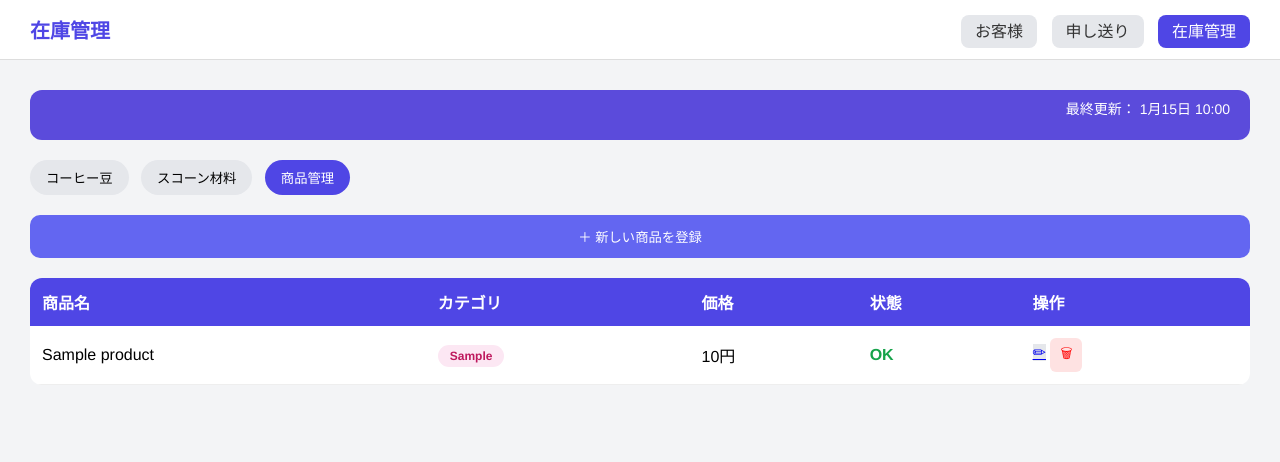
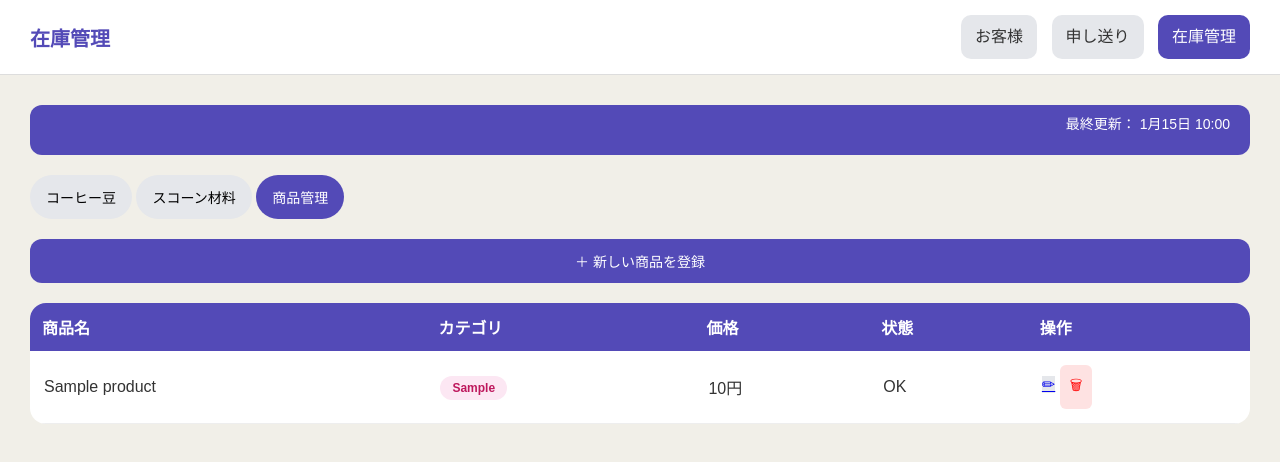
Before and after one commit to olenap8-wq/cafe_management, a Flask app: page / in a window 1280 px wide. Shown: the top 462 px of the page. Run offline with Flask 3, Linux system fonts and the light colour scheme; tables that the repository leaves empty hold one stand-in row (values such as "Sample post"); parts of the project's set-up code (start-up, migrations or seed data) failed here and were passed over.

Commit message:
Figmaと完全一致
Figmaと完全一致させるために整理＆統一しました

```diff
--- a/static/style.css
+++ b/static/style.css
@@ -1,10 +1,12 @@
+/* ===== 全体 ===== */
 body {
-    font-family: "Helvetica", sans-serif;
-    background-color: #f3f4f6;
+    font-family: "Noto Sans JP", sans-serif;
+    background-color: #F1EFE8;
     margin: 0;
+    color: #333;
 }
 
-/* ヘッダー */
+/* ===== ヘッダー ===== */
 .header {
     display: flex;
     justify-content: space-between;
@@ -17,47 +19,52 @@ body {
 .header h1 {
     margin: 0;
     font-size: 20px;
-    color: #4f46e5;
+    color: #534AB7;
 }
 
+/* ===== ナビ ===== */
 .nav-buttons a {
+    display: inline-block;
+    min-height: 44px;
+    line-height: 44px;
+    padding: 0 14px;
     margin-left: 10px;
-    text-decoration: none;
-    padding: 8px 14px;
-    border-radius: 8px;
+    border-radius: 10px;
     background: #e5e7eb;
     color: #333;
+    text-decoration: none;
 }
 
 .nav-buttons a.active {
-    background: #4f46e5;
+    background: #534AB7;
     color: white;
 }
 
-/* コンテンツ */
+/* ===== コンテンツ ===== */
 .container {
     padding: 30px;
 }
 
-/* タブ */
+/* ===== タブ ===== */
 .tabs {
     margin-bottom: 20px;
 }
 
 .tabs button {
-    padding: 8px 14px;
+    min-height: 44px;
+    padding: 10px 16px;
+    border-radius: 999px;
     border: none;
-    border-radius: 8px;
-    margin-right: 8px;
     background: #e5e7eb;
     cursor: pointer;
 }
 
 .tabs .active {
-    background: #4f46e5;
+    background: #534AB7;
     color: white;
 }
 
+/* ===== 最終更新 ===== */
 .last-updated {
     text-align: right;
     font-size: 13px;
@@ -65,60 +72,98 @@ body {
     margin-bottom: 15px;
 }
 
-/* ボタン */
+/* ===== ボタン共通 ===== */
+button {
+    min-height: 44px;
+    padding: 10px 16px;
+    border-radius: 12px;
+    border: none;
+    font-size: 14px;
+    cursor: pointer;
+}
+
 .primary-btn {
     display: block;
     width: 100%;
-    padding: 12px;
-    background: #6366f1;
+    background: #534AB7;
     color: white;
-    border: none;
-    border-radius: 10px;
     margin-bottom: 20px;
-    cursor: pointer;
-    text-align: center;
 }
 
-/* テーブル */
+/* ===== カード ===== */
 .table-card {
     background: white;
-    border-radius: 12px;
+    border-radius: 16px;
     overflow: hidden;
 }
 
+/* ===== テーブル ===== */
 table {
     width: 100%;
     border-collapse: collapse;
 }
 
 th {
-    background: #4f46e5;
+    background: #534AB7;
     color: white;
     text-align: left;
     padding: 12px;
 }
 
 td {
-    padding: 12px;
+    padding: 14px;
     border-bottom: 1px solid #eee;
 }
 
-/* バッジ */
+tr:hover {
+    background: #f9fafb;
+}
+
+/* ===== 在庫（強調） ===== */
+.quantity {
+    font-size: 18px;
+    font-weight: bold;
+}
+
+/* ===== バッジ ===== */
 .badge {
-    padding: 4px 10px;
+    padding: 5px 12px;
     border-radius: 999px;
     font-size: 12px;
+    font-weight: bold;
+}
+
+/* カテゴリ */
+.badge.drink {
     background: #e0e7ff;
     color: #4338ca;
 }
 
-/* 操作ボタン */
+.badge.food {
+    background: #fce7f3;
+    color: #be185d;
+}
+
+/* 状態 */
+.badge.ok {
+    background: #dcfce7;
+    color: #166534;
+}
+
+.badge.warn {
+    background: #fef3c7;
+    color: #92400e;
+}
+
+.badge.danger {
+    background: #fee2e2;
+    color: #991b1b;
+}
+
+/* ===== 操作ボタン ===== */
 .actions button {
-    border: none;
     padding: 6px 10px;
-    margin-right: 5px;
     border-radius: 6px;
-    cursor: pointer;
 }
 
 .edit {
@@ -222,76 +233,9 @@ td {
     font-size: 14px;
 }
 
-/* プレースホルダー */
-.modal input::placeholder {
-    color: #aaa;
-}
-
-/* ボタン */
-.modal .primary-btn {
-    margin-top: 20px;
-}
-
-/* ===== バッジ強化 ===== */
-.badge {
-    padding: 4px 12px;
-    border-radius: 999px;
-    font-size: 12px;
-    font-weight: bold;
-}
-
-.badge.drink {
-    background: #e0e7ff;
-    color: #4338ca;
-}
-
-.badge.food {
-    background: #fce7f3;
-    color: #be185d;
-}
-
-/* 状態表示 */
-.alert {
-    color: #dc2626;
-    font-weight: bold;
-}
-
-.ok {
-    color: #16a34a;
-    font-weight: bold;
-}
-
-/* テーブル行ホバー */
-tr:hover {
-    background: #f9fafb;
-}
-
-/* タブ強化 */
-.tabs {
-    margin-bottom: 20px;
-}
-
-.tabs button {
-    padding: 8px 16px;
-    border-radius: 999px;
-    border: none;
-    background: #e5e7eb;
-    cursor: pointer;
-}
-
-.tabs .active {
-    background: #4f46e5;
-    color: white;
-}
-
-/* ボタン余白 */
-.primary-btn {
-    margin-bottom: 20px;
-}
-
-/* 上部の紫バー */
+/* ===== 上部バー（最終更新） ===== */
 .top-bar {
-    background: #5b4bdb;
+    background: #534AB7;
     height: 50px;
     border-radius: 12px;
     display: flex;
--- a/templates/product_list.html
+++ b/templates/product_list.html
@@ -7,7 +7,7 @@
     <div class="last-updated">
         最終更新：
         {% if last_updated %}
-            {{ last_updated[5:7]|int }}月{{ last_updated[8:10]|int }}日 {{ last_updated[11:13] }}:{{ last_updated[14:16] }}
+            {{ last_updated[5:7]|int }}月{{ last_updated[8:10]|int }}日 {{ last_updated[11:16] }}
         {% else %}
             なし
         {% endif %}
```
Also changed, not shown: other parts of static/style.css (+4 -39 lines).
